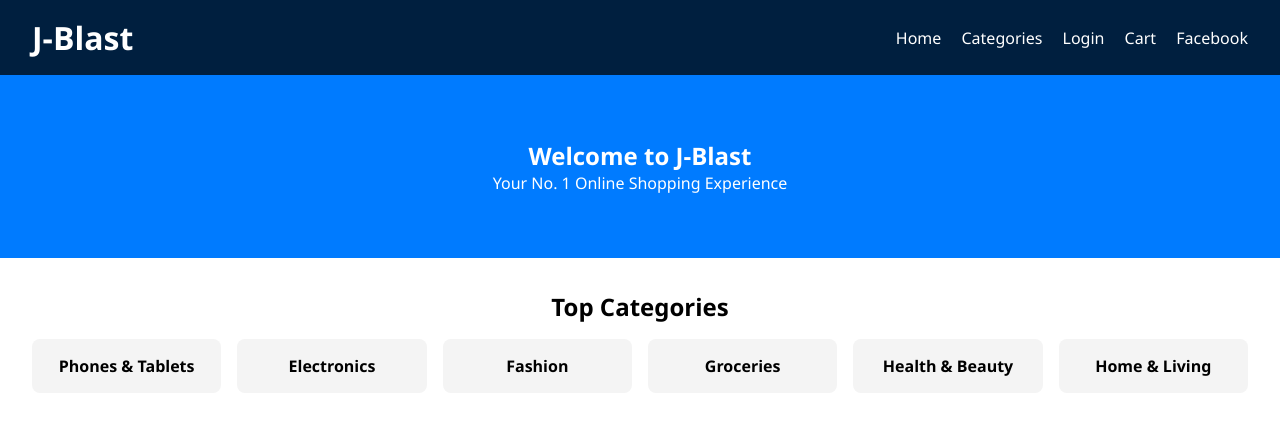
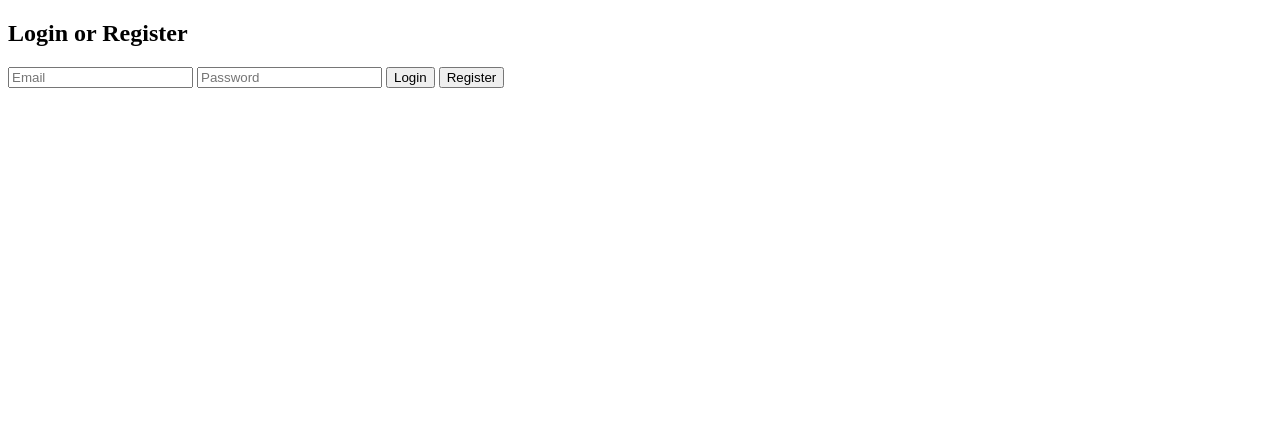
Before and after one commit to Osid12/Save, a plain HTML site: page index.html in a window 1280 px wide. Drawn offline with Linux system fonts and the light colour scheme.

Commit message:
Add files via upload

```diff
--- a/index.html
+++ b/index.html
@@ -2,108 +2,19 @@
 <html lang="en">
 <head>
   <meta charset="UTF-8" />
-  <meta name="viewport" content="width=device-width, initial-scale=1.0" />
-  <title>J-Blast | Home</title>
-  <link rel="stylesheet" href="style.css" />
-  <script defer src="script.js"></script>
-  <style>
-    :root {
-      --primary-color: #007bff;
-      --bg-dark: #001f3f;
-      --text-light: #ffffff;
-    }
-
-    * {
-      margin: 0;
-      padding: 0;
-      box-sizing: border-box;
-    }
-
-    body {
-      font-family: 'Segoe UI', Tahoma, Geneva, Verdana, sans-serif;
-      background-color: #ffffff;
-      color: #000000;
-    }
-
-    header {
-      background-color: var(--bg-dark);
-      color: var(--text-light);
-      padding: 1rem 2rem;
-      display: flex;
-      justify-content: space-between;
-      align-items: center;
-      flex-wrap: wrap;
-    }
-
-    .logo {
-      font-size: 2rem;
-      font-weight: bold;
-    }
-
-    nav a {
-      color: var(--text-light);
-      margin-left: 1rem;
-      text-decoration: none;
-      font-weight: 500;
-    }
-
-    .banner {
-      background-color: var(--primary-color);
-      color: white;
-      padding: 4rem 2rem;
-      text-align: center;
-    }
-
-    .categories {
-      padding: 2rem;
-      text-align: center;
-    }
-
-    .categories h2 {
-      margin-bottom: 1rem;
-    }
-
-    .category-grid {
-      display: grid;
-      grid-template-columns: repeat(auto-fit, minmax(150px, 1fr));
-      gap: 1rem;
-    }
-
-    .category-item {
-      background-color: #f4f4f4;
-      padding: 1rem;
-      border-radius: 8px;
-      font-weight: bold;
-    }
-  </style>
+  <title>J-Blast | Login</title>
+  <script src="https://www.gstatic.com/firebasejs/9.22.0/firebase-app.js"></script>
+  <script src="https://www.gstatic.com/firebasejs/9.22.0/firebase-auth.js"></script>
+  <script src="firebase-config.js" defer></script>
+  <script src="auth.js" defer></script>
 </head>
 <body>
-  <header>
-    <div class="logo">J-Blast</div>
-    <nav>
-      <a href="#home">Home</a>
-      <a href="#categories">Categories</a>
-      <a href="#login">Login</a>
-      <a href="#cart">Cart</a>
-      <a href="https://www.facebook.com/profile.php?id=100048961072822" target="_blank">Facebook</a>
-    </nav>
-  </header>
+  <h2>Login or Register</h2>
+  <input type="email" id="email" placeholder="Email" />
+  <input type="password" id="password" placeholder="Password" />
+  <button onclick="login()">Login</button>
+  <button onclick="register()">Register</button>
 
-  <section class="banner" id="home">
-    <h1>Welcome to J-Blast</h1>
-    <p>Your No. 1 Online Shopping Experience</p>
-  </section>
-
-  <section class="categories" id="categories">
-    <h2>Top Categories</h2>
-    <div class="category-grid">
-      <div class="category-item">Phones & Tablets</div>
-      <div class="category-item">Electronics</div>
-      <div class="category-item">Fashion</div>
-      <div class="category-item">Groceries</div>
-      <div class="category-item">Health & Beauty</div>
-      <div class="category-item">Home & Living</div>
-    </div>
-  </section>
+  <p id="message"></p>
 </body>
 </html>
```
